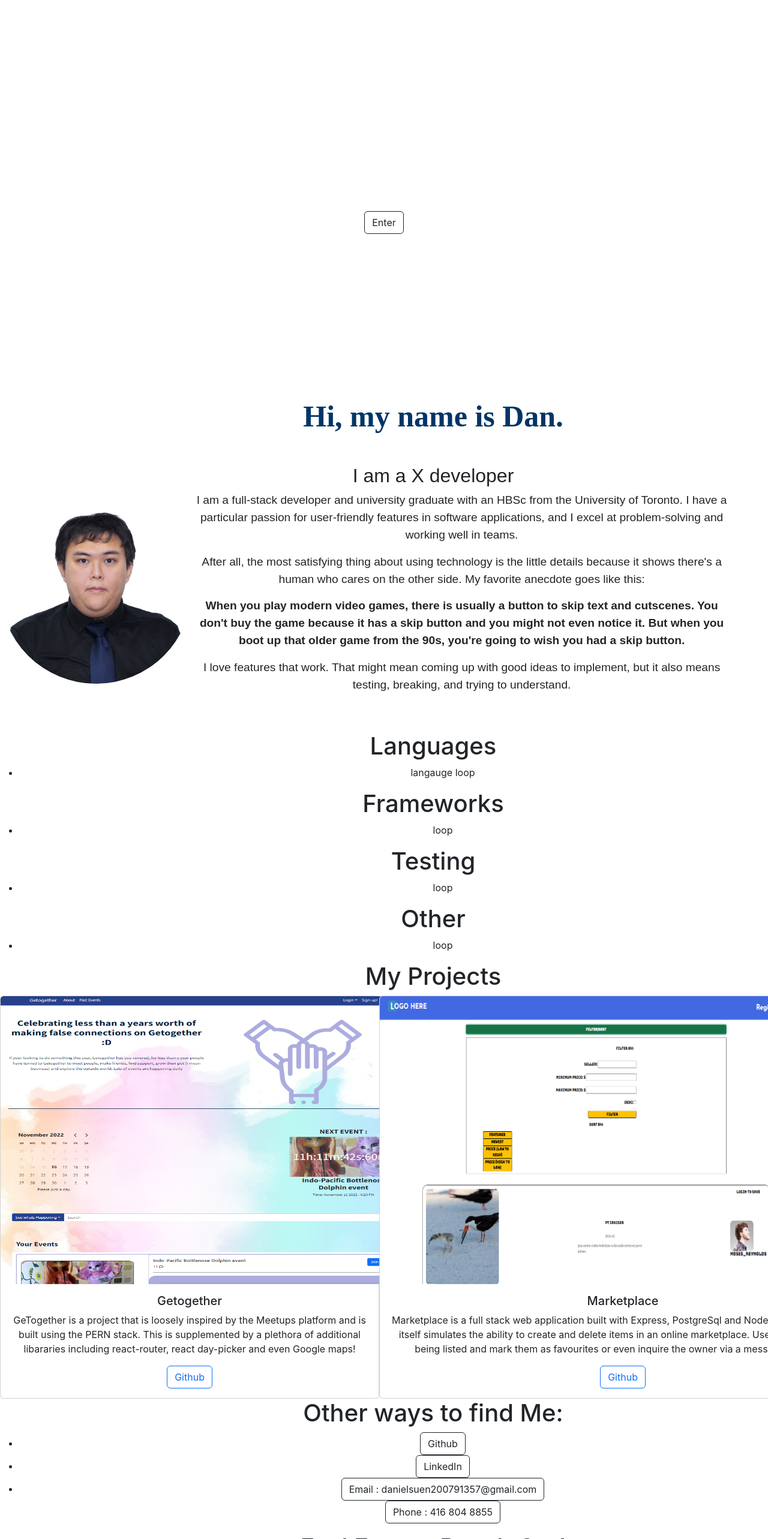
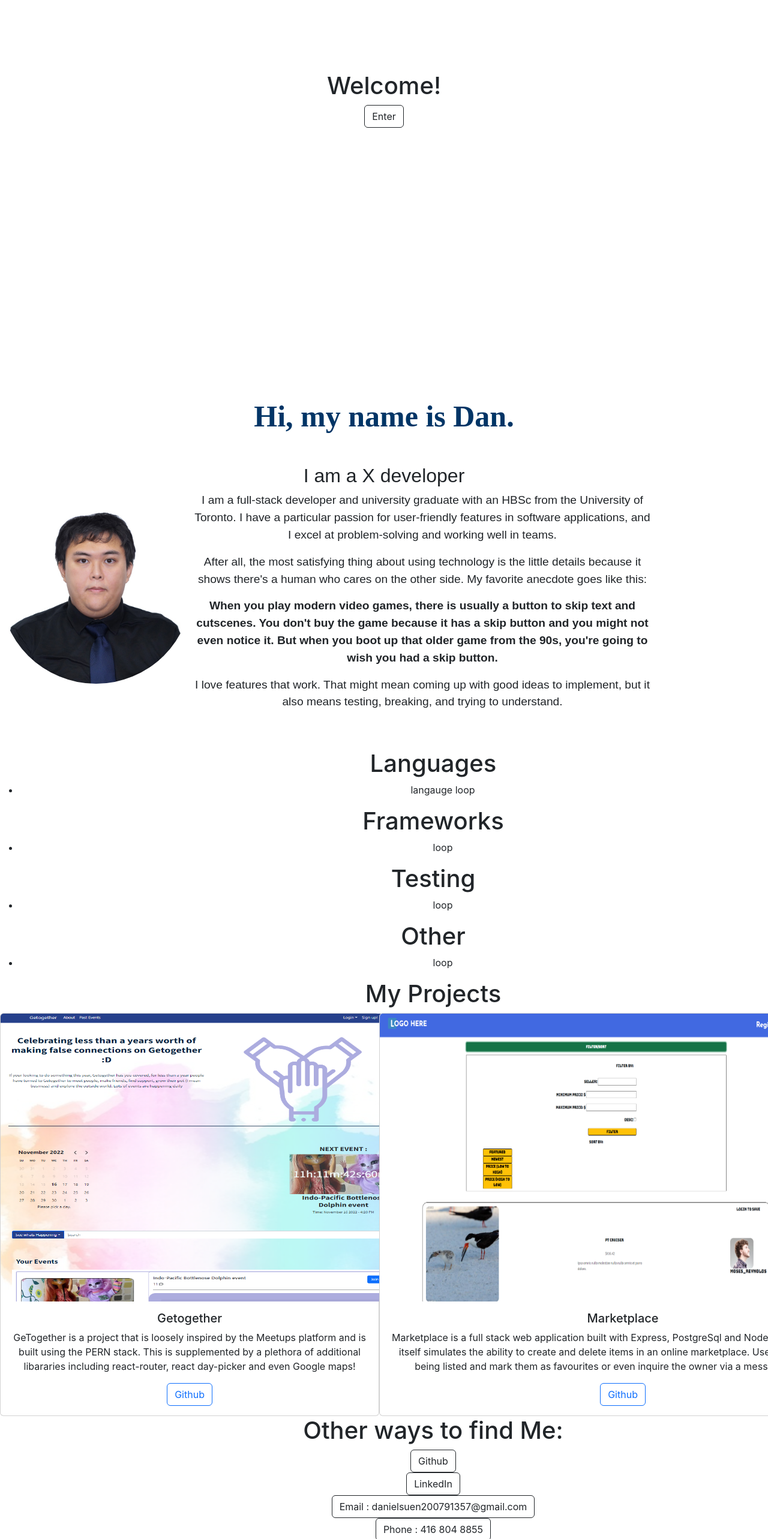
Before and after one commit to dan-suen/dan-suen.github.io, a React (Create React App) app in the folder react front end/: page / in a window 1280 px wide. Shown: the part 234-2800 px from the top of the page at 60% size. Built offline with nearby package versions, Linux system fonts and the light colour scheme.

Commit message:
changed viewport sizes

```diff
--- a/react front end/src/components/about.scss
+++ b/react front end/src/components/about.scss
@@ -1,5 +1,7 @@
 @import '/src/styles/variables.scss';
+
 .about {
+  width: 100vw;
   margin: 3em 0;
   display: flex;
   flex-direction: column;
--- a/react front end/src/components/contact.scss
+++ b/react front end/src/components/contact.scss
@@ -2,12 +2,18 @@
   form {
     display: flex;
     flex-direction: column;
+    align-items: center;
     button {
       width: 10%;
       margin: auto;
     }
-    label {
-      justify-content: flex-start;
+    div {
+      label {
+        display: flex;
+        align-items: center;
+        justify-content: end;
+        margin: 1em;
+      }
     }
   }
 }
--- a/react front end/src/components/contact.tsx
+++ b/react front end/src/components/contact.tsx
@@ -32,8 +32,10 @@ export default function Contact() {
     <div id='contact' className='contact'>
       <h1>Feel Free to Reach Out!</h1>
       <form onSubmit={handleSubmit}>
+        <div>
           <label>
-          Name:
+            Name:&nbsp;
+            <br />
             <input
               type='text'
               value={name}
@@ -43,8 +45,11 @@ export default function Contact() {
               required
             />
           </label>
+        </div>
+        <div>
           <label>
-          Email:
+            Email: &nbsp;
+            <br />
             <input
               type='email'
               value={email}
@@ -54,8 +59,11 @@ export default function Contact() {
               required
             />
           </label>
+        </div>
+        <div>
           <label>
-          Message:
+            Message:&nbsp;
+            <br />
             <textarea
               value={message}
               name='message'
@@ -64,6 +72,7 @@ export default function Contact() {
               required
             />
           </label>
+        </div>
         <button type='submit'>Submit</button>
       </form>
     </div>
--- a/react front end/src/components/front.scss
+++ b/react front end/src/components/front.scss
@@ -1,6 +1,9 @@
 .front {
   width: 100vw;
   height: 100vh;
-  display: grid;
   place-items: center;
+  display: flex;
+  justify-content: center;
+  align-items: center;
+  flex-direction: column;
 }
--- a/react front end/src/components/reach.scss
+++ b/react front end/src/components/reach.scss
@@ -0,0 +1,3 @@
+.reach-items {
+  width: 100vw;
+}
--- a/react front end/src/components/reach.tsx
+++ b/react front end/src/components/reach.tsx
@@ -5,35 +5,33 @@ export default function Reach(): JSX.Element {
   return (
     <div className='reach'>
       <h1>Other ways to find Me:</h1>
-      <ul>
-        <li>
+      <div>
         <a
           className='btn btn-outline-dark enter-button'
           href='https://github.com/dan-suen'
         >
           Github
         </a>
-        </li>
-        <li>
+      </div>
+      <div>
         <a
           className='btn btn-outline-dark enter-button'
           href='https://www.linkedin.com/in/daniel-suen-5182b6149/'
         >
           LinkedIn
         </a>
-        </li>
-        <li>
+      </div>
+      <div>
         <a
           className='btn btn-outline-dark enter-button'
           href='mailto:danielsuen200791357@gmail.com'
         >
           Email : danielsuen200791357@gmail.com
         </a>
-        </li>
-        <li className='btn btn-outline-dark enter-button'>
+      </div>
+      <div className='btn btn-outline-dark enter-button'>
         Phone : 416 804 8855
-        </li>
-      </ul>
+      </div>
     </div>
   );
 }
```
Lines whose indentation alone changed are shown as unchanged.
